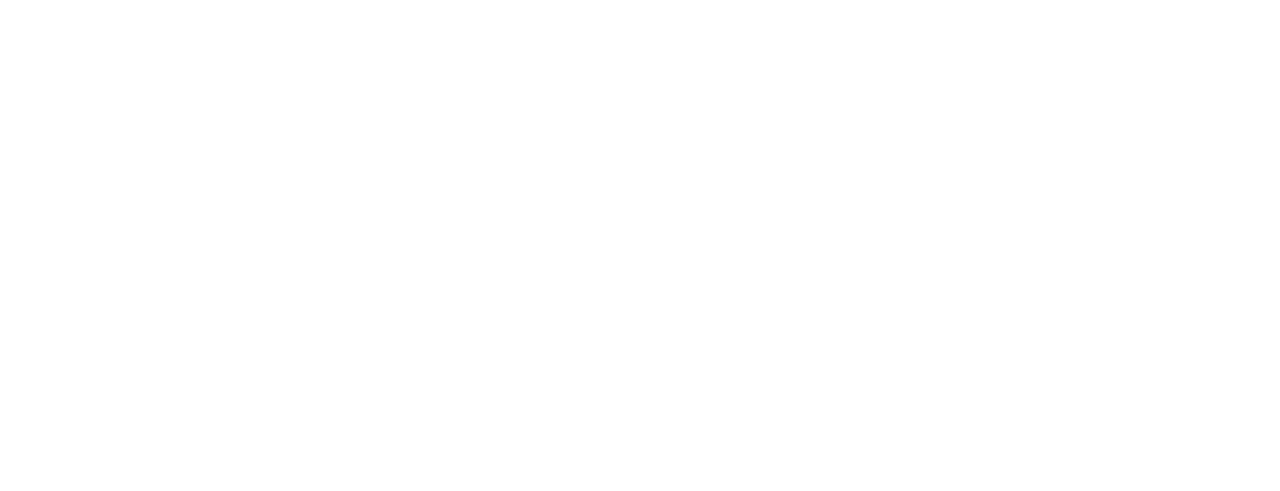
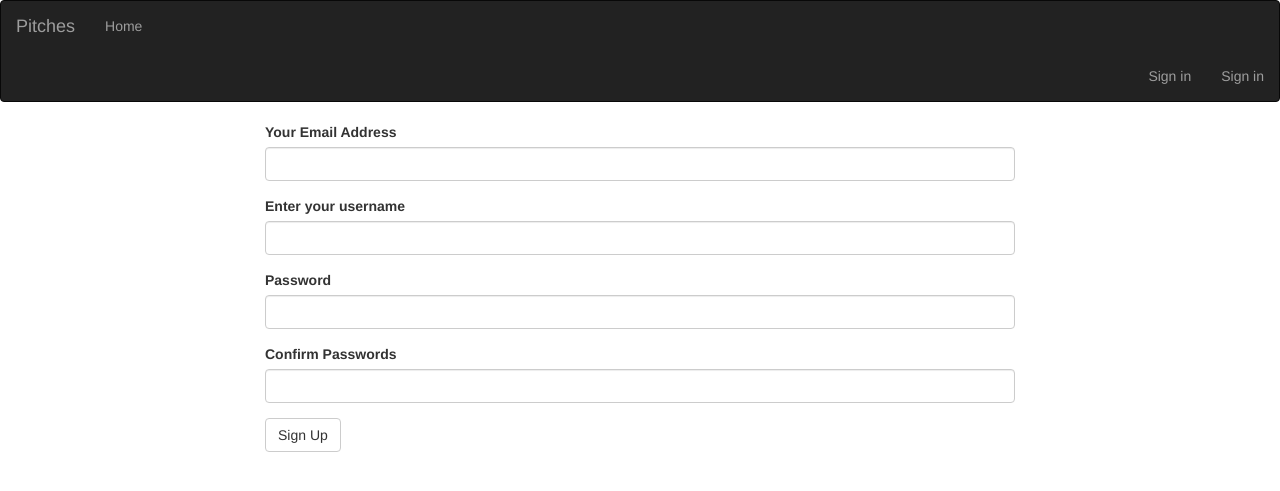
Before and after one commit to Robert-Moringa/Pitches, a Flask app: page /authenticate/register in a window 1280 px wide. Before the commit the part shown is empty. Shown: the top 491 px of the page. Run offline with Flask 2, Linux system fonts and the light colour scheme; some libraries are stand-ins or nearby versions.

Commit message:
added a navbar

```diff
--- a/app/templates/base.html
+++ b/app/templates/base.html
@@ -1,3 +1,10 @@
+{% extends 'bootstrap/base.html'%}
+
+<!-- Navbar block  -->
+{% block navbar %}
+    {% include 'navbar.html' %}
+{% endblock %}
+
 <!DOCTYPE html>
 <html lang="en">
 <head>
--- /dev/null
+++ b/app/templates/navbar.html
@@ -0,0 +1,36 @@
+<div class="navbar navbar-inverse" role="navigation">
+    <div class="container-fluid">
+        <div class="navbar-header">
+            <button type="button" class="navbar-toggle" data-toggle="collapse" data-target=".navbar-collapse">
+              <span class="sr-only">Toggle navigation</span>
+              <span class="icon-bar"></span>
+              <span class="icon-bar"></span>
+              <span class="icon-bar"></span>
+            </button>
+            <a class="navbar-brand" href="/"> Pitches </a>
+        </div>
+        <div class="navbar-collapse collapse">
+            <ul class="nav navbar-nav">
+                <li><a href="/">Home</a></li>
+        </div>
+
+        <ul class="nav navbar-nav navbar-right">
+            {% if current_user.is_authenticated %}
+            <li style="color:white;padding:15px;">{{current_user.username}}</li>
+            <li><a href="{{url_for('auth.logout')}}">Sign out</a></li>
+            {% else %}
+            <li><a href="{{url_for('auth.login')}}">Sign in</a></li>
+            {%endif%}
+        </ul>
+
+        <ul class="nav navbar-nav navbar-right">
+            {% if current_user.is_authenticated %}
+            <li><a href="{{url_for('main.profile',uname=current_user.username)}}">Profile</a></li>
+            <li><a href="{{url_for('auth.logout')}}">Sign out</a></li>
+            {% else %}
+            <li><a href="{{url_for('auth.login')}}">Sign in</a></li>
+            {%endif%}
+          </ul>
+
+    </div>
+</div>
```
